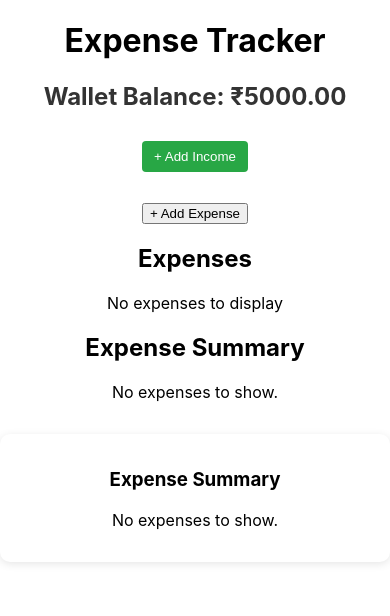
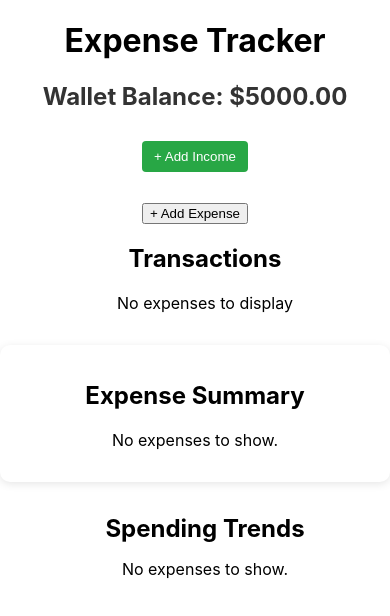
Before and after one commit to srishruthib/xpense-tracker, a React (Create React App) app: page / in a window 390 px wide. Shown: the top 616 px of the page. Built offline with nearby package versions, Linux system fonts and the light colour scheme.

Commit message:
Changes made

```diff
--- a/src/App.js
+++ b/src/App.js
@@ -1,16 +1,14 @@
-// App.js
 import React, { useState, useEffect } from "react";
 import Wallet from "./Components/Wallet";
 import ExpenseForm from "./Components/ExpenseForm";
 import ExpenseList from "./Components/ExpenseList";
 import SummaryChart from "./Components/SummaryChart";
+import TrendsChart from "./Components/TrendsChart";
 import "./App.css";
 
-// Optional: Default expenses if needed
 const defaultExpenses = [];
 
 function App() {
-  // Ensure default data for first-time visitors
   useEffect(() => {
     if (!localStorage.getItem("walletBalance")) {
       localStorage.setItem("walletBalance", 5000);
@@ -28,22 +26,18 @@ function App() {
     return JSON.parse(localStorage.getItem("expenses")) || [];
   });
 
-  // Sync balance to localStorage
   useEffect(() => {
     localStorage.setItem("walletBalance", balance);
   }, [balance]);
 
-  // Sync expenses to localStorage
   useEffect(() => {
     localStorage.setItem("expenses", JSON.stringify(expenses));
   }, [expenses]);
 
-  // Add income
   const addIncome = (amount) => {
     setBalance((prev) => prev + amount);
   };
 
-  // Add expense with validation
   const addExpense = (expense) => {
     if (expense.price > balance) {
       alert("Insufficient wallet balance.");
@@ -53,14 +47,12 @@ function App() {
     setBalance((prev) => prev - expense.price);
   };
 
-  // Delete expense
   const deleteExpense = (id) => {
     const expense = expenses.find((e) => e.id === id);
     setExpenses((prev) => prev.filter((e) => e.id !== id));
     setBalance((prev) => prev + expense.price);
   };
 
-  // Edit expense
   const editExpense = (updatedExpense) => {
     const oldExpense = expenses.find((e) => e.id === updatedExpense.id);
     const newExpenses = expenses.map((e) =>
@@ -81,6 +73,7 @@ function App() {
         editExpense={editExpense}
       />
       <SummaryChart expenses={expenses} />
+      <TrendsChart expenses={expenses} />
     </div>
   );
 }
--- a/src/Components/ExpenseForm.js
+++ b/src/Components/ExpenseForm.js
@@ -1,8 +1,6 @@
 import React, { useState } from "react";
 import Modal from "react-modal";
 import "./ExpenseForm.css";
-
-Modal.setAppElement("#root");
 
 const ExpenseForm = ({ addExpense }) => {
     const [modalIsOpen, setModalIsOpen] = useState(false);
@@ -14,7 +12,10 @@ const ExpenseForm = ({ addExpense }) => {
     });
 
     const openModal = () => setModalIsOpen(true);
-    const closeModal = () => setModalIsOpen(false);
+    const closeModal = () => {
+        setModalIsOpen(false);
+        setFormData({ title: "", price: "", category: "", date: "" });
+    };
 
     const handleChange = (e) => {
         setFormData({ ...formData, [e.target.name]: e.target.value });
@@ -101,6 +102,9 @@ const ExpenseForm = ({ addExpense }) => {
                     <button type="submit" data-testid="submit-expense">
                         Add Expense
                     </button>
+                    <button type="button" onClick={closeModal}>
+                        Cancel
+                    </button>
                 </form>
             </Modal>
         </div>
--- a/src/Components/ExpenseList.css
+++ b/src/Components/ExpenseList.css
@@ -1,5 +1,19 @@
+.expense-list-container {
+    width: 100%;
+    max-width: 800px;
+    margin: 20px auto;
+    padding: 0 10px;
+}
+
 .expense-list {
-    margin: 20px;
+    margin: 20px 0;
+    padding: 0;
+    list-style: none;
+}
+
+.expense-list h2 {
+    font-size: 1.5rem;
+    margin-bottom: 10px;
 }
 
 .expense-item {
@@ -11,31 +25,86 @@
     border-radius: 6px;
 }
 
-.action-buttons button {
+.expense-item button {
     margin-left: 10px;
     padding: 5px 10px;
     border: none;
-    background-color: #1976d2;
     color: white;
     border-radius: 4px;
     cursor: pointer;
 }
 
-.action-buttons button:last-child {
+.expense-item button[data-testid="edit-button"] {
+    background-color: #1976d2;
+}
+
+.expense-item button[data-testid="delete-button"] {
     background-color: #e53935;
 }
 
-.edit-modal {
+.expense-modal {
     background: white;
     padding: 20px;
-    width: 300px;
-    margin: auto;
+    max-width: 500px;
+    margin: 50px auto;
     border-radius: 8px;
+    outline: none;
 }
 
-.edit-form input,
-.edit-form select {
+.modal-overlay {
+    background: rgba(0, 0, 0, 0.5);
+    position: fixed;
+    top: 0;
+    bottom: 0;
+    left: 0;
+    right: 0;
+}
+
+.expense-form {
+    display: flex;
+    flex-direction: column;
+    gap: 10px;
+}
+
+.expense-form input,
+.expense-form select {
     width: 100%;
     margin: 10px 0;
     padding: 8px;
+    border: 1px solid #ccc;
+    border-radius: 4px;
 }
+
+.expense-form button {
+    padding: 10px;
+    border: none;
+    color: white;
+    border-radius: 4px;
+    cursor: pointer;
+}
+
+.expense-form button[type="submit"] {
+    background-color: #28a745;
+}
+
+.expense-form button[type="button"] {
+    background-color: #e53935;
+}
+
+@media (max-width: 768px) {
+    .expense-item {
+        flex-direction: column;
+        gap: 5px;
+        align-items: flex-start;
+    }
+
+    .expense-item button {
+        margin: 5px 0;
+        width: 100%;
+    }
+
+    .expense-modal {
+        width: 90%;
+        margin: 20px auto;
+    }
+}
--- a/src/Components/ExpenseList.js
+++ b/src/Components/ExpenseList.js
@@ -1,8 +1,6 @@
 import React, { useState } from "react";
 import Modal from "react-modal";
 import "./ExpenseList.css";
-
-Modal.setAppElement("#root");
 
 const ExpenseList = ({ expenses, deleteExpense, editExpense }) => {
     const [modalIsOpen, setModalIsOpen] = useState(false);
@@ -30,7 +28,7 @@ const ExpenseList = ({ expenses, deleteExpense, editExpense }) => {
 
     return (
         <div className="expense-list-container">
-            <h2>Expenses</h2>
+            <h2>Transactions</h2>
             {expenses.length === 0 ? (
                 <p>No expenses to display</p>
             ) : (
@@ -58,7 +56,6 @@ const ExpenseList = ({ expenses, deleteExpense, editExpense }) => {
                 </ul>
             )}
 
-            {/* Modal for editing */}
             <Modal
                 isOpen={modalIsOpen}
                 onRequestClose={closeModal}
@@ -107,29 +104,11 @@ const ExpenseList = ({ expenses, deleteExpense, editExpense }) => {
                     <button type="submit" data-testid="update-expense">
                         Update
                     </button>
+                    <button type="button" onClick={closeModal}>
+                        Cancel
+                    </button>
                 </form>
             </Modal>
-
-            {/* Expense Summary Section */}
-            <div className="expense-summary">
-                <h2>Expense Summary</h2>
-                {expenses.length === 0 ? (
-                    <p>No expenses to show.</p>
-                ) : (
-                    <div>
-                        {Object.entries(
-                            expenses.reduce((summary, expense) => {
-                                summary[expense.category] = (summary[expense.category] || 0) + Number(expense.price);
-                                return summary;
-                            }, {})
-                        ).map(([category, total]) => (
-                            <p key={category} data-testid="expense-summary">
-                                {category}: ₹{total}
-                            </p>
-                        ))}
-                    </div>
-                )}
-            </div>
         </div>
     );
 };
--- a/src/Components/SummaryChart.js
+++ b/src/Components/SummaryChart.js
@@ -1,4 +1,3 @@
-// src/Components/SummaryChart.js
 import React from "react";
 import {
     PieChart,
@@ -22,14 +21,14 @@ const SummaryChart = ({ expenses }) => {
 
     expenses.forEach((expense) => {
         const category = data.find((item) => item.name === expense.category);
-        if (category) category.value += Number(expense.amount);
+        if (category) category.value += Number(expense.price);
     });
 
     const filteredData = data.filter((item) => item.value > 0);
 
     return (
         <div className="summary-chart">
-            <h3>Expense Summary</h3>
+            <h2>Expense Summary</h2>
             {filteredData.length ? (
                 <ResponsiveContainer width="100%" height={300}>
                     <PieChart>
@@ -44,7 +43,7 @@ const SummaryChart = ({ expenses }) => {
                                 <Cell key={index} fill={COLORS[index % COLORS.length]} />
                             ))}
                         </Pie>
-                        <Tooltip />
+                        <Tooltip formatter={(value) => `$${value.toFixed(2)}`} />
                         <Legend />
                     </PieChart>
                 </ResponsiveContainer>
--- /dev/null
+++ b/src/Components/TrendsChart.css
@@ -0,0 +1,17 @@
+.trends-chart {
+    width: 100%;
+    max-width: 800px;
+    margin: 20px auto;
+    text-align: center;
+}
+
+.trends-chart h2 {
+    font-size: 1.5rem;
+    margin-bottom: 10px;
+}
+
+@media (max-width: 768px) {
+    .trends-chart {
+        padding: 0 10px;
+    }
+}
--- /dev/null
+++ b/src/Components/TrendsChart.js
@@ -0,0 +1,32 @@
+import React from "react";
+import { BarChart, Bar, XAxis, YAxis, CartesianGrid, Tooltip, Legend } from "recharts";
+import "./TrendsChart.css";
+
+const TrendsChart = ({ expenses }) => {
+    const data = Object.entries(
+        expenses.reduce((acc, expense) => {
+            acc[expense.category] = (acc[expense.category] || 0) + Number(expense.price);
+            return acc;
+        }, {})
+    ).map(([name, value]) => ({ name, value }));
+
+    return (
+        <div className="trends-chart">
+            <h2>Spending Trends</h2>
+            {data.length ? (
+                <BarChart width={500} height={300} data={data}>
+                    <CartesianGrid strokeDasharray="3 3" />
+                    <XAxis dataKey="name" />
+                    <YAxis />
+                    <Tooltip formatter={(value) => `$${value.toFixed(2)}`} />
+                    <Legend />
+                    <Bar dataKey="value" fill="#82ca9d" />
+                </BarChart>
+            ) : (
+                <p>No expenses to show.</p>
+            )}
+        </div>
+    );
+};
+
+export default TrendsChart;
--- a/src/Components/Wallet.js
+++ b/src/Components/Wallet.js
@@ -14,12 +14,12 @@ const Wallet = ({ balance, addIncome }) => {
         }
         addIncome(amount);
         setIncome("");
-        setShowForm(false); // hide after submit
+        setShowForm(false);
     };
 
     return (
         <div className="wallet-container">
-            <h2>Wallet Balance: ₹{balance.toFixed(2)}</h2>
+            <h2>Wallet Balance: ${balance.toFixed(2)}</h2>
 
             <button
                 type="button"
@@ -30,7 +30,7 @@ const Wallet = ({ balance, addIncome }) => {
             </button>
 
             {showForm && (
-                <form onSubmit={handleSubmit} data-testid="income-form">
+                <form onSubmit={handleSubmit} data-testid="income-form" className="income-form">
                     <input
                         type="number"
                         placeholder="Income Amount"
@@ -38,7 +38,9 @@ const Wallet = ({ balance, addIncome }) => {
                         onChange={(e) => setIncome(e.target.value)}
                         data-testid="income-input"
                     />
-                    <button type="submit" data-testid="submit-income">Add Balance</button>
+                    <button type="submit" data-testid="submit-income">
+                        Add Balance
+                    </button>
                 </form>
             )}
         </div>
```
